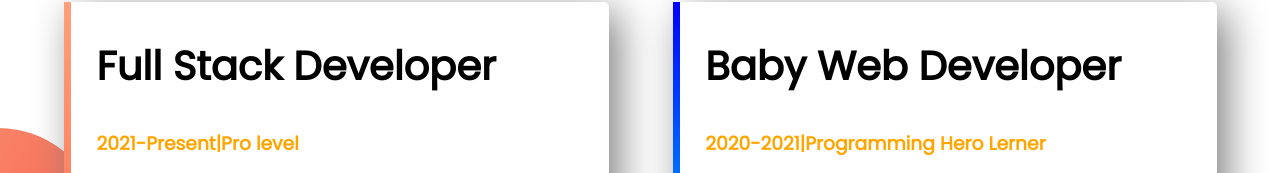
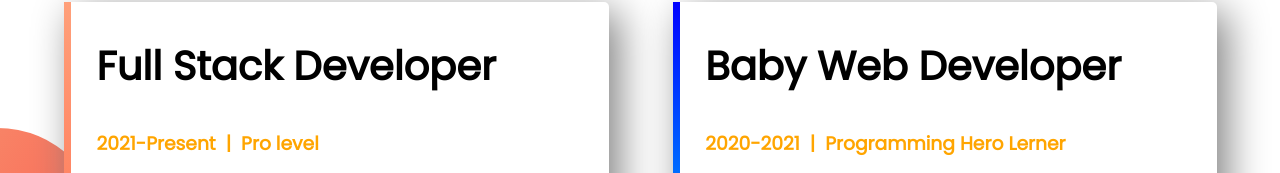
Before and after one commit to Rishad05/Portfolio-website, a plain HTML site: page index.html in a window 1280 px wide. Shown: the part 1424-1597 px from the top of the page. Drawn offline with Linux system fonts and the light colour scheme.

Commit message:
give space

```diff
--- a/index.html
+++ b/index.html
@@ -36,12 +36,12 @@
             <h2>Experiences</h2>
             <div id="full-stack" class="half-width single-experience">
                 <h2> Full Stack Developer</h2>
-                <h3 class="Orange-highlight">2021-Present|Pro level</h3>
+                <h3 class="Orange-highlight">2021-Present &nbsp|&nbsp Pro level</h3>
                 <p>I am the master of HTML, CSS and Javascript. I know everything needed to make a website function, efficient. I didn't stop with the web. I went beyond with most popular Javascript framework called Vue JS. I even know the deployment, server and security. I will give you 100% web solution.</p>
             </div>
             <div id="baby-developer" class="half-width single-experience">
                 <h2>Baby Web Developer</h2>
-                <h3 class="Orange-highlight">2020-2021|Programming Hero Lerner</h3>
+                <h3 class="Orange-highlight">2020-2021 &nbsp|&nbsp Programming Hero Lerner</h3>
                 <p>They didn't offer me a job. But I made myself as a remove web developer. I made their website and showed it to them. They liked it. And uploaded the content. It was fun working at Programming Hero.</p>
             </div>
         </section>
```
